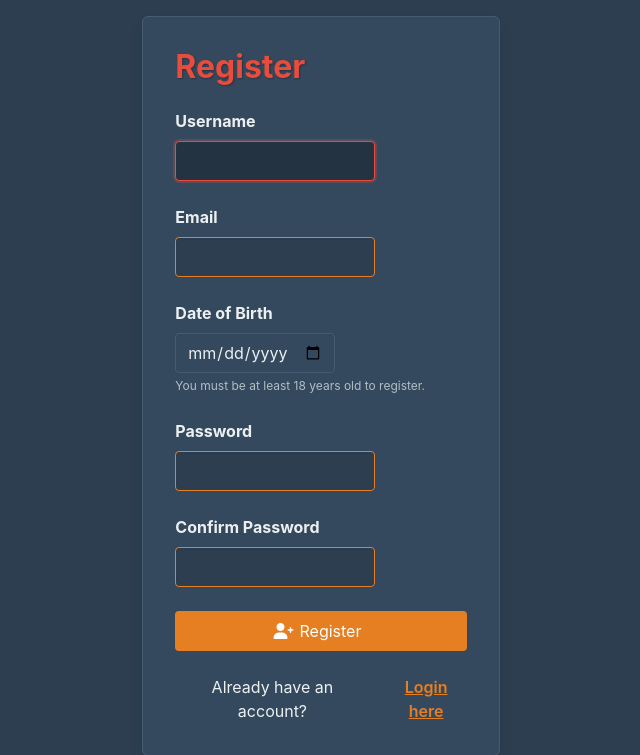
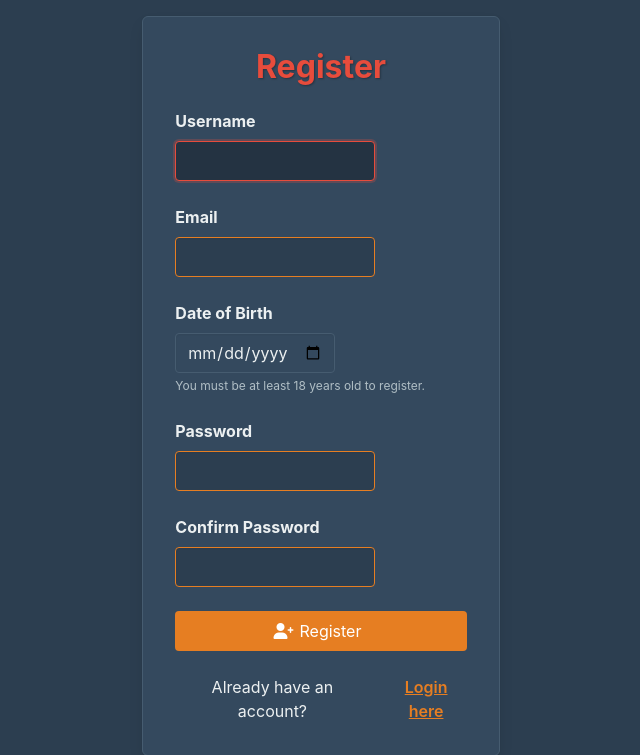
Before and after one commit to manelvf/chommi, a Django app: page /register/ in a window 1280 px wide. Shown: the part 72-827 px from the top of the page, without its empty margins (319-959 px from the left). Run offline with Django 5.2, Linux system fonts and the light colour scheme; some libraries are stand-ins or nearby versions.

Commit message:
Center the Register title

```diff
--- a/bets/templates/registration/register.html
+++ b/bets/templates/registration/register.html
@@ -8,7 +8,7 @@
     <div class="columns is-centered">
         <div class="column is-4-desktop is-6-tablet">
             <div class="box registration-box">
-                <h1 class="title has-text-primary">{% trans "Register" %}</h1>
+                <h1 class="title has-text-primary has-text-centered">{% trans "Register" %}</h1>
 
                 <form method="post" class="registration-form">
                     {% csrf_token %}
```
